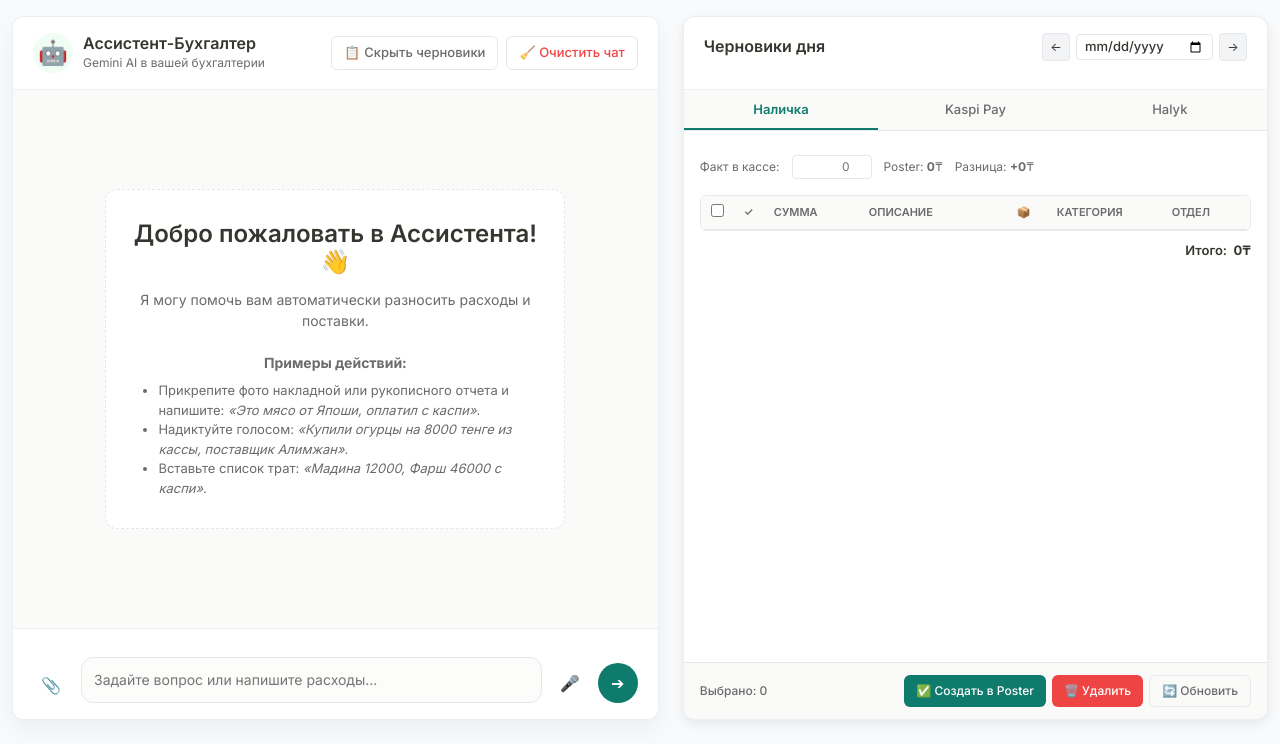
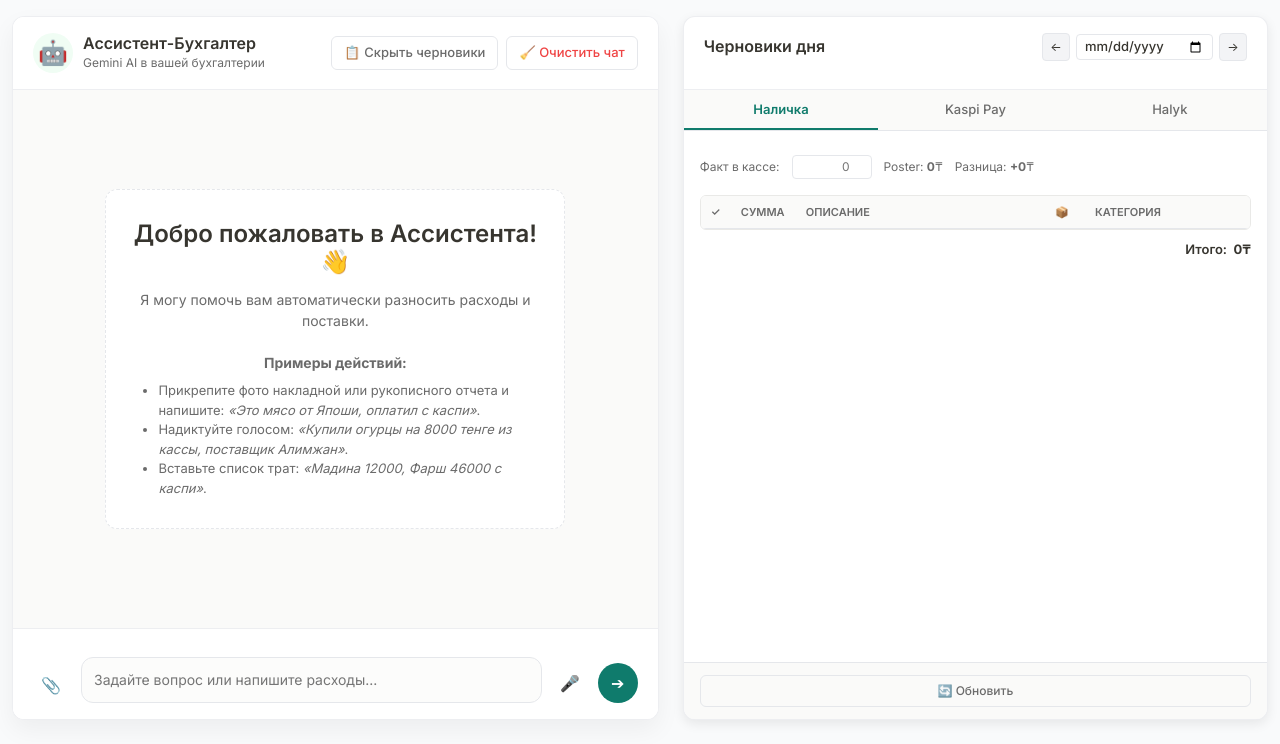
Before and after one commit to Muahhidun/poster-helper-bot, a Python web app: template templates/assistant.html in a window 1280 px wide. Shown: the part 56-800 px from the top of the page. Run offline with Jinja, Linux system fonts and the light colour scheme; the template is opened without the code that fills it, so the values that code supplies are empty.

Commit message:
UI: Clean up assistant drafts table - remove checkbox and department columns, shrink sum, expand category

```diff
--- a/templates/assistant.html
+++ b/templates/assistant.html
@@ -1028,13 +1028,11 @@
                         <table>
                             <thead>
                                 <tr>
-                                    <th style="width:30px"><input type="checkbox" class="select-all-section" data-section="cash"></th>
                                     <th style="width:30px">✓</th>
-                                    <th style="width:95px">Сумма</th>
+                                    <th style="width:65px">Сумма</th>
                                     <th>Описание</th>
                                     <th style="width:40px" title="Тип">📦</th>
-                                    <th style="width:115px">Категория</th>
-                                    <th style="width:55px">Отдел</th>
+                                    <th style="width:135px">Категория</th>
                                     <th style="width:30px"></th>
                                 </tr>
                             </thead>
@@ -1063,13 +1061,11 @@
                         <table>
                             <thead>
                                 <tr>
-                                    <th style="width:30px"><input type="checkbox" class="select-all-section" data-section="kaspi"></th>
                                     <th style="width:30px">✓</th>
-                                    <th style="width:95px">Сумма</th>
+                                    <th style="width:65px">Сумма</th>
                                     <th>Описание</th>
                                     <th style="width:40px" title="Тип">📦</th>
-                                    <th style="width:115px">Категория</th>
-                                    <th style="width:55px">Отдел</th>
+                                    <th style="width:135px">Категория</th>
                                     <th style="width:30px"></th>
                                 </tr>
                             </thead>
@@ -1098,13 +1094,11 @@
                         <table>
                             <thead>
                                 <tr>
-                                    <th style="width:30px"><input type="checkbox" class="select-all-section" data-section="halyk"></th>
                                     <th style="width:30px">✓</th>
-                                    <th style="width:95px">Сумма</th>
+                                    <th style="width:65px">Сумма</th>
                                     <th>Описание</th>
                                     <th style="width:40px" title="Тип">📦</th>
-                                    <th style="width:115px">Категория</th>
-                                    <th style="width:55px">Отдел</th>
+                                    <th style="width:135px">Категория</th>
                                     <th style="width:30px"></th>
                                 </tr>
                             </thead>
@@ -1121,20 +1115,10 @@
             </div>
 
             <!-- Form Actions inside Sidebar -->
-            <div class="sidebar-actions-panel">
-                <span class="selected-summary">Выбрано: <span id="count">0</span></span>
-                <div class="action-buttons-group">
-                    <button type="submit" formaction="{{ url_for('process_drafts') }}" class="btn-sidebar-action primary">
-                        ✅ Создать в Poster
-                    </button>
-                    <button type="submit" formaction="{{ url_for('delete_drafts') }}" class="btn-sidebar-action secondary"
-                            onclick="return confirm('Удалить выбранные черновики?')">
-                        🗑️ Удалить
-                    </button>
-                    <button type="button" id="sync-poster-btn" class="btn-sidebar-action outline">
-                        🔄 Обновить
-                    </button>
-                </div>
+            <div class="sidebar-actions-panel" style="justify-content: center;">
+                <button type="button" id="sync-poster-btn" class="btn-sidebar-action outline" style="width: 100%; text-align: center;">
+                    🔄 Обновить
+                </button>
             </div>
         </form>
     </div>
@@ -1306,11 +1290,7 @@
         });
     }
 
-    // Checkbox updates
-    function updateCount() {
-        const checked = document.querySelectorAll('.draft-checkbox:checked').length;
-        document.getElementById('count').textContent = checked;
-    }
+
 
     // Autocomplete field logic
     function setupAutocomplete(input) {
@@ -1432,20 +1412,6 @@
 
     // Setup listeners on dynamic elements (buttons, checkboxes)
     document.addEventListener('click', async function(e) {
-        // Select all within section
-        if (e.target.classList.contains('select-all-section')) {
-            const section = e.target.dataset.section;
-            const tbody = document.getElementById(`drafts-tbody-${section}`);
-            if (tbody) {
-                tbody.querySelectorAll('.draft-checkbox').forEach(cb => cb.checked = e.target.checked);
-            }
-            updateCount();
-        }
-
-        // Row checkbox click
-        if (e.target.classList.contains('draft-checkbox')) {
-            updateCount();
-        }
 
         // Completion status cycle
         if (e.target.closest('.btn-completion')) {
@@ -1542,7 +1508,6 @@
                 if (res.ok) {
                     btn.closest('tr').remove();
                     updateSummary();
-                    updateCount();
                 }
             } catch (err) {
                 console.error(err);
--- a/templates/assistant_drafts_table.html
+++ b/templates/assistant_drafts_table.html
@@ -35,9 +35,7 @@
     data-completion-status="{{ draft.completion_status or 'pending' }}"
     data-is-income="{{ draft.is_income|default(0)|int }}"
     data-account-type="{{ account_type }}">
-    <td>
-        <input type="checkbox" name="draft_ids" value="{{ draft.id }}" class="draft-checkbox">
-    </td>
+
     <td class="completion-status">
         <button type="button" class="btn-completion" data-id="{{ draft.id }}" data-status="{{ draft.completion_status or 'pending' }}" title="Статус выполнения">
             {% if draft.completion_status == 'completed' %}✅
@@ -71,17 +69,7 @@
             <div class="autocomplete-results"></div>
         </div>
     </td>
-    <td class="poster-account">
-        <button type="button" class="btn-poster-account"
-                data-id="{{ draft.id }}"
-                data-poster-account-id="{{ draft.poster_account_id or (poster_accounts|selectattr('is_primary')|first).id if poster_accounts else '' }}"
-                title="{% set current_pa_id = draft.poster_account_id or (poster_accounts|selectattr('is_primary')|first).id if poster_accounts else None %}{% for pa in poster_accounts %}{% if pa.id == current_pa_id %}{{ pa.name }}{% endif %}{% endfor %}">
-            {% set current_pa_id = draft.poster_account_id or (poster_accounts|selectattr('is_primary')|first).id if poster_accounts else None %}
-            {% for pa in poster_accounts %}
-                {% if pa.id == current_pa_id %}{{ pa.name }}{% endif %}
-            {% endfor %}
-        </button>
-    </td>
+
     <td class="actions">
         <button type="button" class="btn-delete" data-id="{{ draft.id }}" title="Удалить">🗑️</button>
     </td>
```
